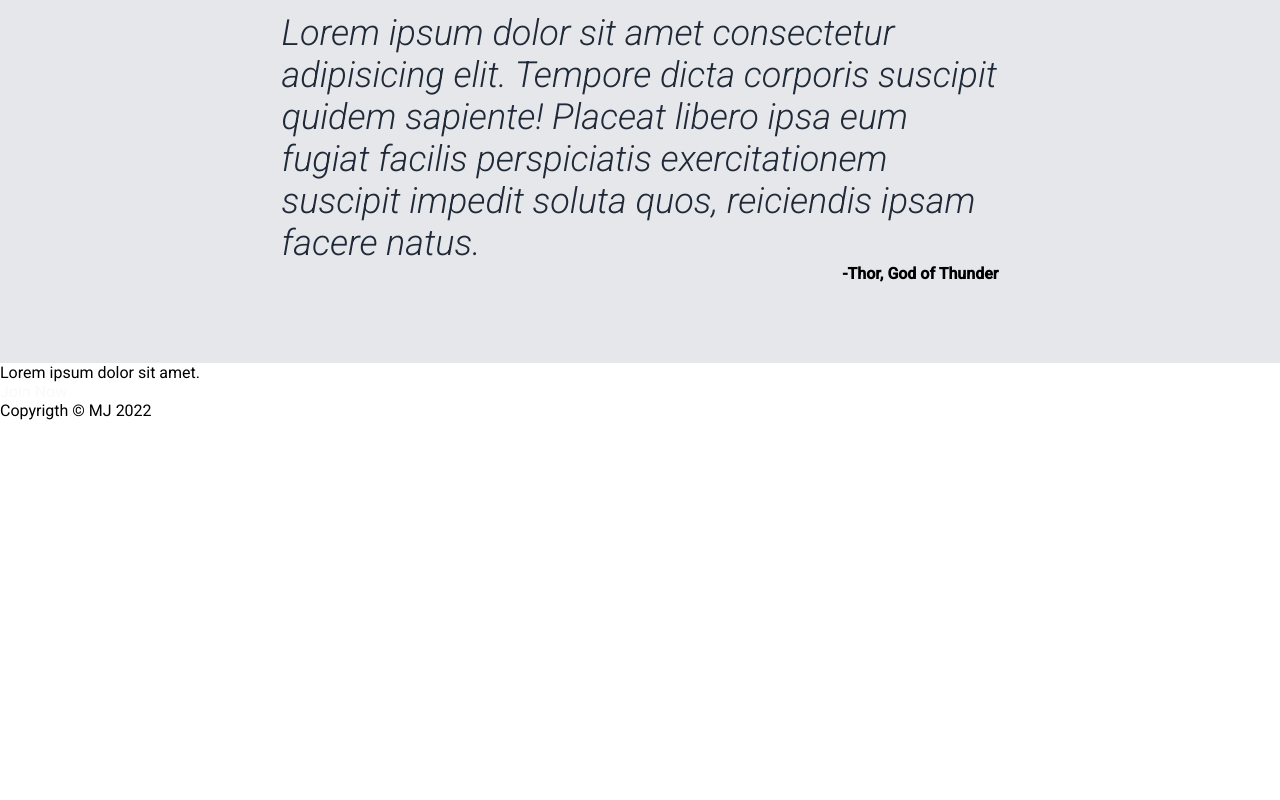
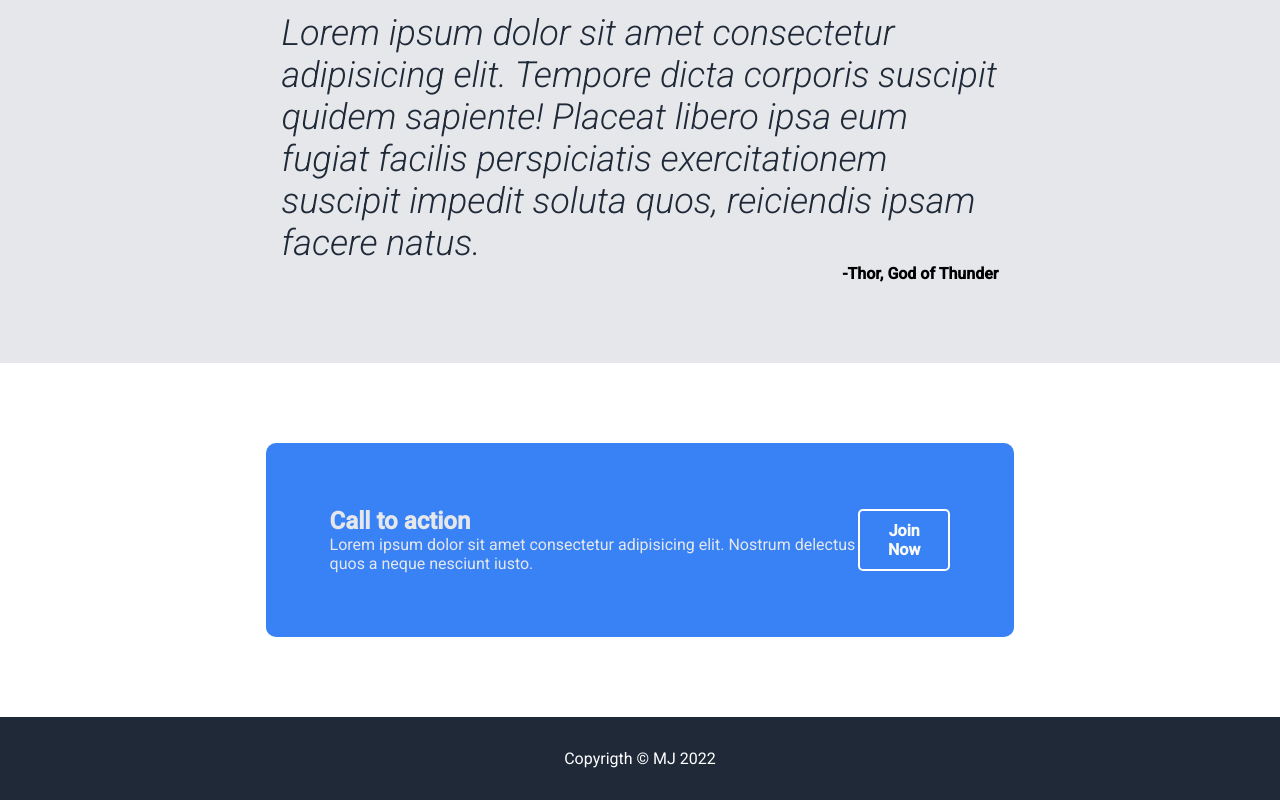
Before and after one commit to markojanja/landing_page, a plain HTML site: page index.html in a window 1280 px wide. Shown: the part 1148-1948 px from the top of the page. Before the commit the page ends 1568 px from the top, so only its background shows below. Drawn offline with Linux system fonts and the light colour scheme; a web font is replaced by a local one.

Commit message:
styling footer and cta section

```diff
--- a/index.html
+++ b/index.html
@@ -78,10 +78,12 @@
             <h4 class="quote-author">-Thor, God of Thunder</h4>
         </div>
     </section>
-    <setion class="cta">
+    <setion class="cta-section">
         <div class="cta">
-            <h3 class="cta-title"></h3>
-            <p class="cta-text">Lorem ipsum dolor sit amet.</p>
+            <div class="cta-content">
+                <h3 class="cta-title">Call to action</h3>
+                <p class="cta-text">Lorem ipsum dolor sit amet consectetur adipisicing elit. Nostrum delectus quos a neque nesciunt iusto.</p>
+            </div>
             <a  class="cta-btn" href="#">Join Now</a>
         </div>
     </setion>
--- a/static/css/main.css
+++ b/static/css/main.css
@@ -153,3 +153,42 @@ img{
 .quote-author{
     align-self: flex-end;
 }
+.cta-section{
+    display: flex;
+    justify-content: center;
+    align-items: center;
+    padding: 5rem 1rem;
+}
+.cta{
+    display: flex;
+    align-items: center;
+    justify-content: space-between;
+    width: 60%;
+    color: #E5E7EB;
+    background-color: #3882f6;
+    padding: 4rem;
+    border-radius: 10px;
+}
+/* .cta-content{
+    flex: 1 1 auto;
+} */
+.cta-title{
+    font-size: 24px;
+    font-weight: bold;
+}
+.cta-btn{
+    display: inline-block;
+    border: 2px solid #ffffff;
+    padding: 10px 20px;
+    border-radius: 5px;
+    font-weight: 600;
+    text-align: center;
+}
+.footer{
+    color: #ffffff;
+    background: #1F2937;
+    display: flex;
+    align-items: center;
+    justify-content: center;
+    padding: 2rem;
+}
```
